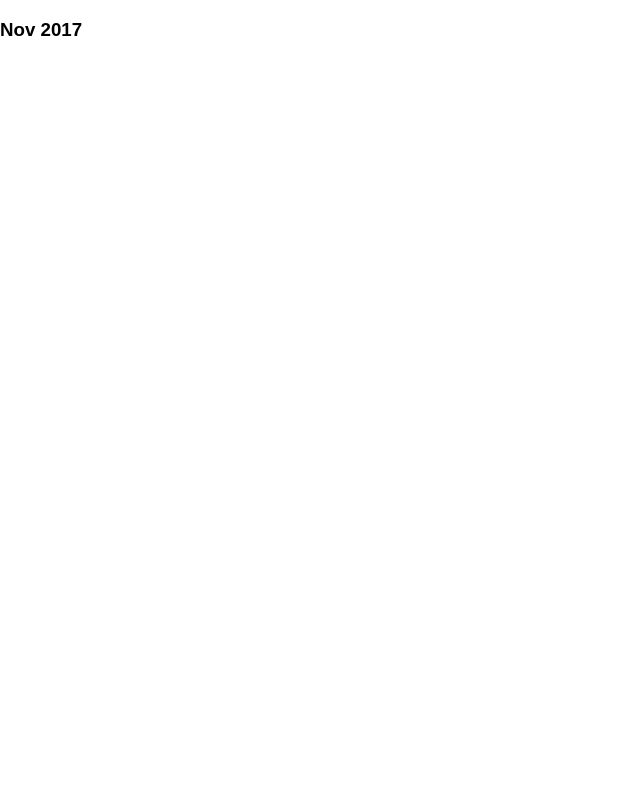
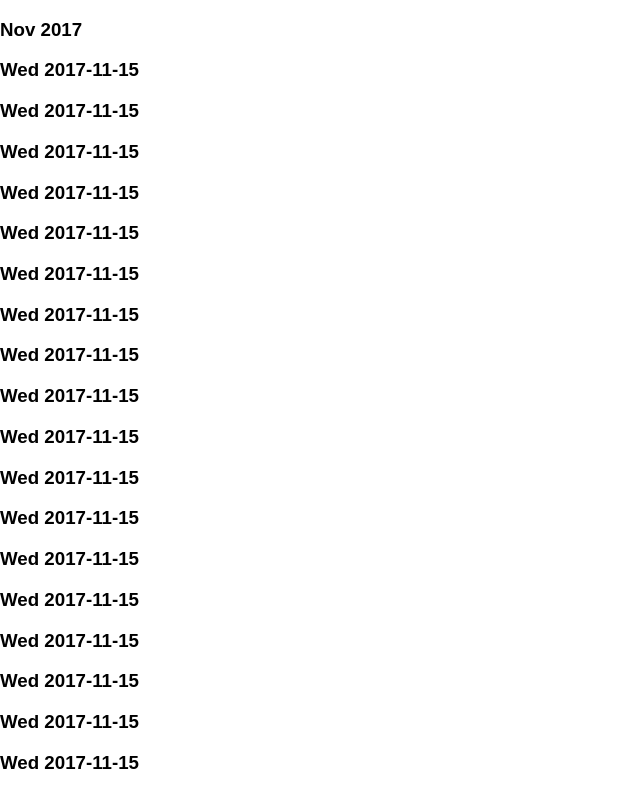
Before and after one commit to CJHunter91/absentee_manager, a React (Create React App) app: page / in a window 1280 px wide. Shown: the top 794 px of the page, without its empty margins (0-640 px from the left). Built offline with nearby package versions, Linux system fonts and the light colour scheme.

Commit message:
changes month render to absentee render

```diff
--- a/src/components/DateView.jsx
+++ b/src/components/DateView.jsx
@@ -6,19 +6,22 @@ import moment from 'moment';
 class DateView extends Component{
 
 
-monthRender(){
-	const endOfMonth = moment(this.props.date).endOf('month');
-	const startOfMonth = moment(this.props.date).startOf('month')
-	var monthArray = []
-	for(let date = startOfMonth; date.isBefore(endOfMonth); date.add(1, 'days')){
-		monthArray.push(<h5>{date.format('D')}</h5>)
+absenteeRender(){
+	const dates = this.props.getAbsenteeDates(this.props.date)
+	console.log(dates)
+	if(dates.length > 0){
+		return dates.map((absentee) => {
+			return(
+				<h3>{absentee.date}</h3>
+				)
+		})
 	}
-	return monthArray;
 }
 
 render(){
 	return(
 		<article>
+		{this.absenteeRender()}
 		</article>
 		)
 	}
--- a/src/containers/Calendar.jsx
+++ b/src/containers/Calendar.jsx
@@ -10,34 +10,38 @@ class Calendar extends Component{
 		this.state = {
 			today: this.getTodaysDate()
 		}
+		this.getAbsenteeDates = this.getAbsenteeDates.bind(this);
 	}
 
 	componentDidMount(){
-		console.log("EXAMPLE SERVER UPDATE REQUEST - for all data")
-		this.setState({data: data})
+		console.log("EXAMPLE SERVER UPDATE REQUEST - for all data");
+		this.setState({data: data});
+	}
+	componentWillMount(){
+		this.setState({data:[]})
 	}
 
 	getAbsenteeDates(date){
 		return this.state.data.filter((absentee) => {
 			if(moment(date).month() === moment(absentee.date).month() &&
 				moment(date).year() === moment(absentee.date).year()){
-				return absentee
+				return absentee;
 			}
 		})
 	}
 
 	getTodaysDate(){
-		const date = moment()
+		const date = moment();
 		return date;
 	}
 
 	getMonthYearFormat(date){
-		return date.format('MMM YYYY')
+		return date.format('MMM YYYY');
 	}
 
 	getNextDate(date){
 		const dateString = moment(date).add(1, 'days');
-		return(dateString)
+		return(dateString);
 	}
 
 	render(){
@@ -45,7 +49,7 @@ class Calendar extends Component{
 			<section id="calendar">
 				<article className="month">
 				<h3>{this.getMonthYearFormat(this.state.today)}</h3>
-				<DateView date={this.state.today}/>
+				<DateView getAbsenteeDates={this.getAbsenteeDates} date={this.state.today}/>
 				</article>
 			</section>
 			)
```
